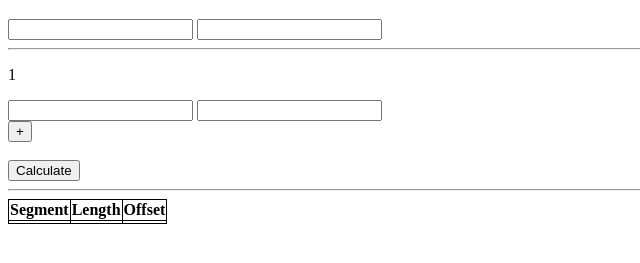
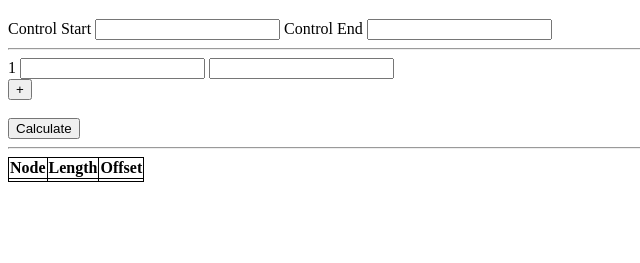
Before and after one commit to vinceTheProgrammer/smart-stretch-calculator, a plain HTML site: page index.html in a window 1280 px wide. Shown: the part 61-324 px from the top of the page, without its empty margins (0-640 px from the left). Drawn offline with Linux system fonts and the light colour scheme.

Commit message:
fix labels

```diff
--- a/index.html
+++ b/index.html
@@ -7,11 +7,10 @@
         </head>
         <body>
             <h1>Smart Stretch Calculator</h1>
-            <input type="number" id="control-start" required value=""/>
-            <input type="number" id="control-end" required value=""/>
+            Control Start <input type="number" id="control-start" required value=""/>
+            Control End <input type="number" id="control-end" required value=""/>
             <hr>
-            <p>1 </p>
-            <input type="number" id="start-1" required value=""/>
+            1 <input type="number" id="start-1" required value=""/>
             <input type="number" id="end-1" required value=""/>
             <br>
             <input type="button" id="add-segment" value="+"/>
@@ -21,7 +20,7 @@
             <hr>
             <table>
                 <tr>
-                  <th>Segment</th>
+                  <th>Node</th>
                   <th>Length</th>
                   <th>Offset</th>
                 </tr>
```
